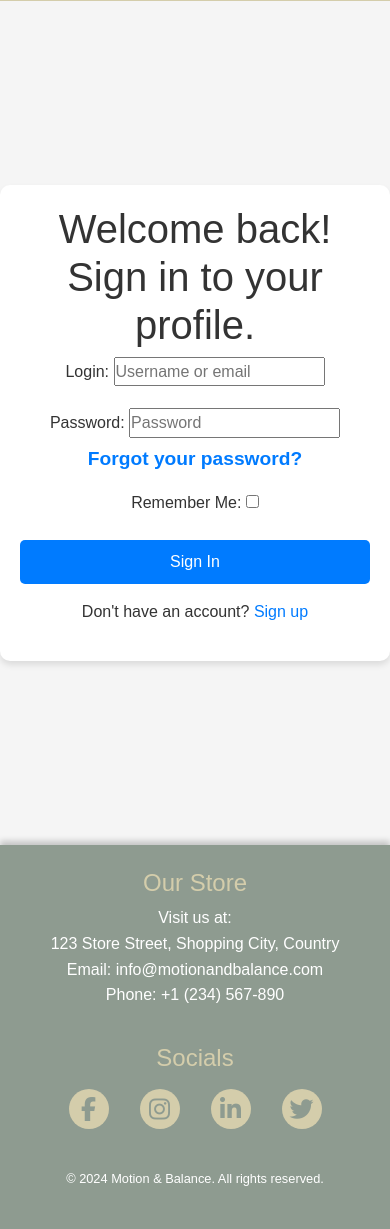
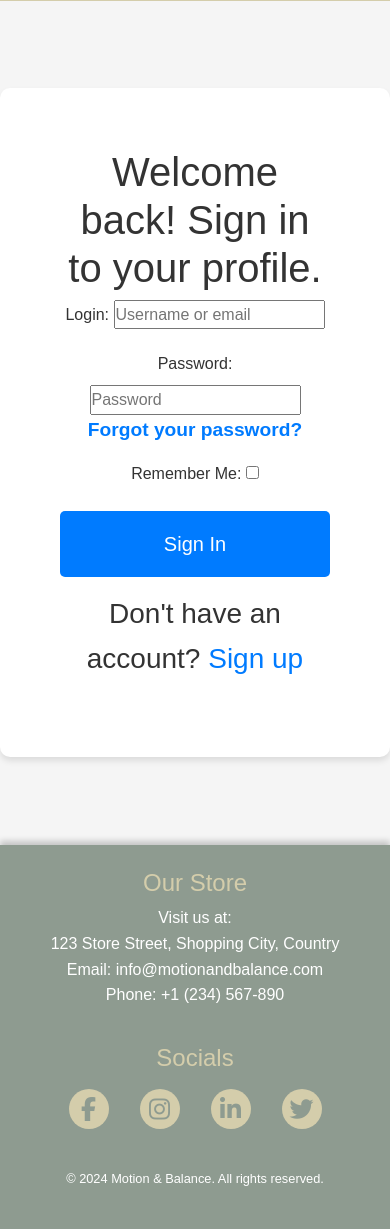
Before and after one commit to Kevinolm10/Motion-balance, a Django app: page /accounts/login/ in a window 390 px wide. Shown: the part 419-1648 px from the top of the page. Run offline with Django 5.2, Linux system fonts and the light colour scheme; data that the repository does not hold is empty; some libraries are stand-ins or nearby versions.

Commit message:
Create media queries for the authentication styling

```diff
--- a/static/css/auth.css
+++ b/static/css/auth.css
@@ -1,14 +1,11 @@
-/* Center the section on the page */
+/* Base Styles: Center the section on the page */
 .main-container {
     display: flex;
     justify-content: center;
     align-items: center;
     height: 100vh;
-    /* Full viewport height */
     background-color: #f5f5f5;
-    /* Optional: Add a background color */
     margin: 0;
-    /* Remove default margin */
 }
 
 /* Style for the auth-container */
@@ -17,13 +14,9 @@
     width: 100%;
     padding: 20px;
     background: #fff;
-    /* White background for the card */
     box-shadow: 0 4px 6px rgba(0, 0, 0, 0.1);
-    /* Subtle shadow */
     border-radius: 10px;
-    /* Rounded corners */
     text-align: center;
-    /* Center the text */
 }
 
 /* Style for buttons */
@@ -57,3 +50,73 @@
 .sign-up-link a:hover {
     text-decoration: underline;
 }
+
+/* Media Queries */
+
+/* Small screens (phones) */
+@media (max-width: 480px) {
+    .auth-container {
+        padding: 15px;
+        max-width: 90%;
+    }
+
+    .btn-primary {
+        padding: 12px;
+    }
+
+    .sign-up-link {
+        font-size: 16px;
+    }
+}
+
+/* Medium screens (tablets) */
+@media (max-width: 768px) {
+    .auth-container {
+        max-width: 60%;
+        padding: 50px;
+    }
+
+    .btn-primary {
+        padding: 22px;
+        font-size: 18px;
+    }
+
+    .sign-up-link {
+        font-size: 24px;
+    }
+}
+
+/* Large screens (desktops, 1024px and below) */
+@media (max-width: 1024px) {
+    .auth-container {
+        max-width: 400px;
+        padding: 40px;
+    }
+
+    .btn-primary {
+        padding: 16px;
+        /* A balanced button padding */
+        font-size: 16px;
+    }
+
+    .sign-up-link {
+        font-size: 18px;
+    }
+}
+
+/* Extra-large screens (large desktops, 1200px and below) */
+@media (max-width: 1200px) {
+    .auth-container {
+        max-width: 500px;
+        padding: 60px;
+    }
+
+    .btn-primary {
+        padding: 18px;
+        font-size: 20px;
+    }
+
+    .sign-up-link {
+        font-size: 28px;
+    }
+}
```
